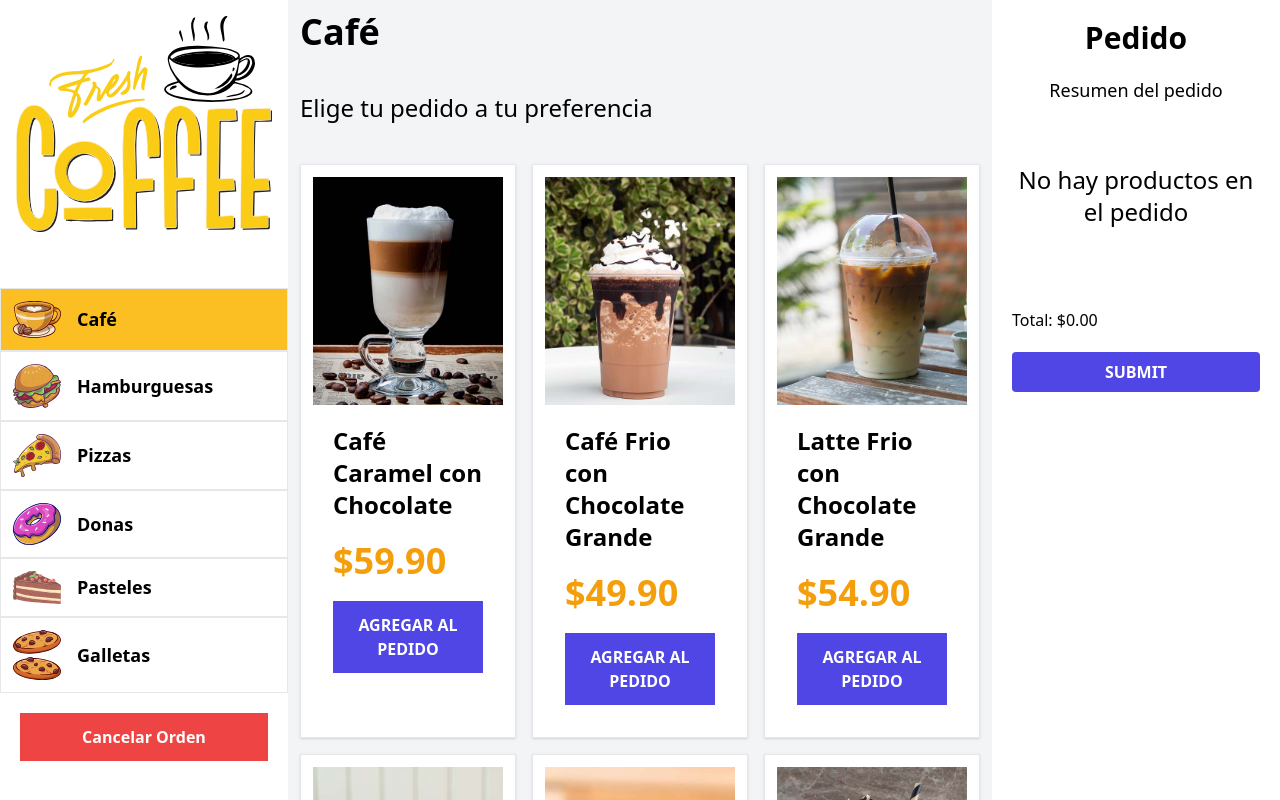
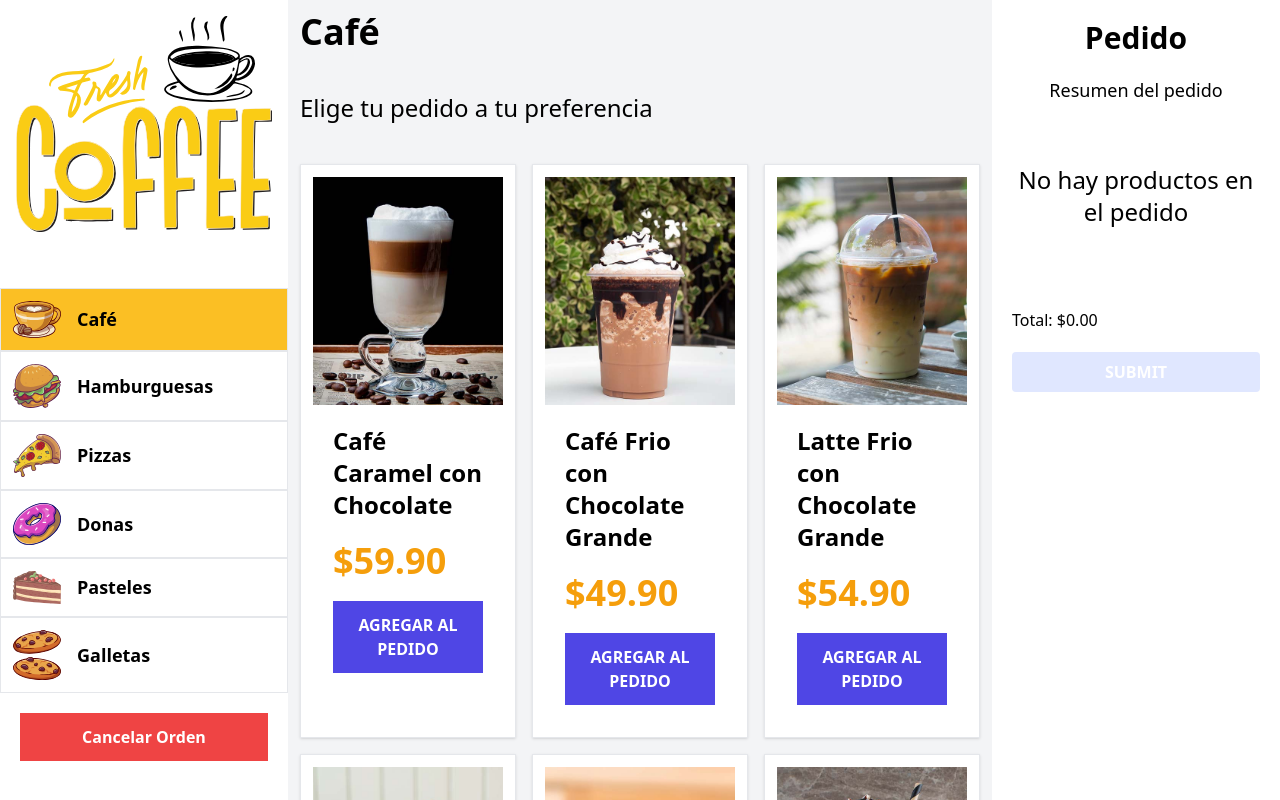
Before and after one commit to AFerTech/React-Tienda, a React (Vite) app: page / in a window 1280 px wide. Built offline with nearby package versions, Linux system fonts and the light colour scheme.

Commit message:
desahabilitando btn para realizar confirmar pedido

```diff
--- a/src/components/Resumen.jsx
+++ b/src/components/Resumen.jsx
@@ -4,6 +4,9 @@
 
 export default function Resumen() {
   const {pedido, total} = useQuiosco();
+
+  const comprobarPedido = () => pedido.length === 0 ;
+
   return (
     <aside className='w-72 h-screen overflow-y-scroll p-5 text-center'>
       <h1 className="text-3xl font-black ">
@@ -32,7 +35,9 @@
           <div className="mt-5">
             <input
             type="submit"
-            className="bg-indigo-600 hover:bg-indigo-800 px-5 py-2 rounded uppercase font-bold text-white w-full"
+            className={`${comprobarPedido()? 'bg-indigo-100' :'bg-indigo-600 hover:bg-indigo-800'}
+            px-5 py-2 rounded uppercase font-bold text-white w-full`}
+            disabled={comprobarPedido()}
             />
           </div>
       </form>
```
